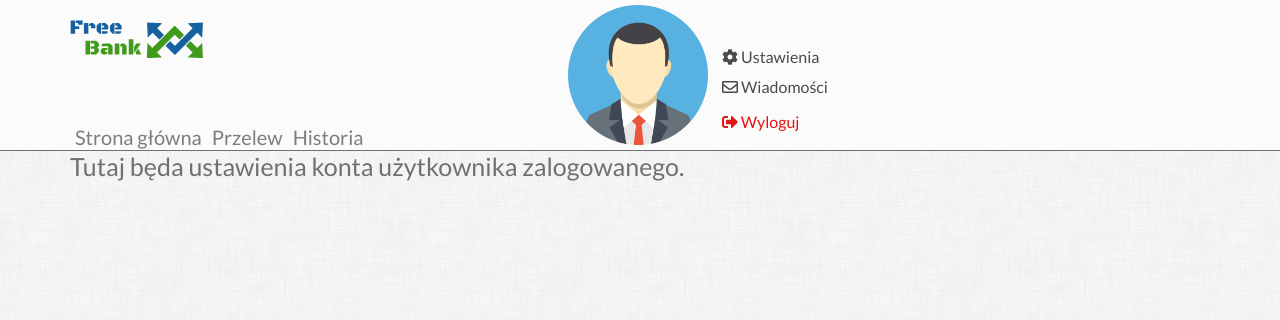
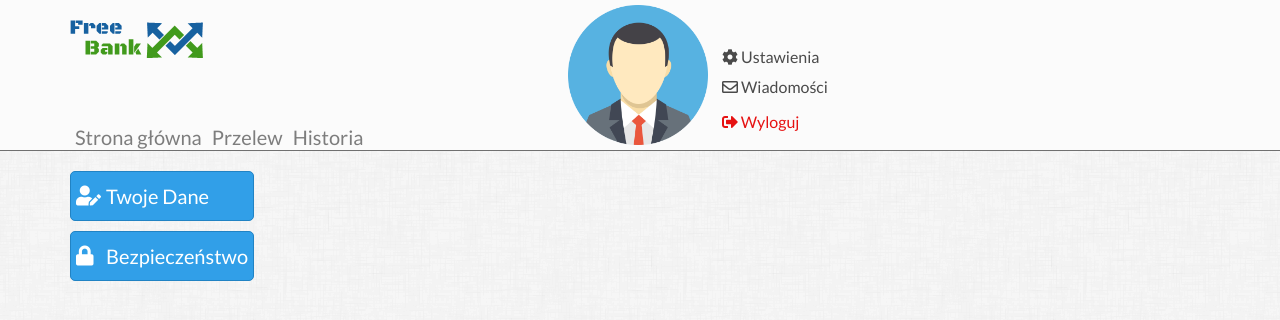
Before and after one commit to jkindly/bank, a Symfony app: template templates/user_settings/settings.html.twig in a window 1280 px wide. Shown: the top 320 px of the page. Run offline with Twig, Linux system fonts and the light colour scheme; the template is opened without the code that fills it, so the values that code supplies are empty; some libraries are stand-ins or nearby versions.

Commit message:
creating user settings

```diff
--- a/public/css/main.css
+++ b/public/css/main.css
@@ -139,9 +139,14 @@ button:focus { outline: none; }
 
 
 /* START BOOTSTRAP SELF-CONFIG*/
+.container {
+    padding: 20px 0 0 0 !important;
+}
+
 .nav-link {
     font-size: 2rem;
     padding-bottom: 0 !important;
+    /*padding-left: 0 !important;*/
     margin: 0 !important;
     outline: 0;
 }
@@ -789,3 +794,89 @@ td > .fa-times-circle {
     text-align: center;
 }
 /* END CONTENT OF TRANSFER QUEUE */
+
+
+/* START CONTENT OF USER SETTINGS */
+.user-settings-container {
+    /*border: 1px solid black;*/
+    display: flex;
+    flex-direction: row;
+}
+
+.user-settings-options {
+    /*display: flex;*/
+    /*flex-direction: row;*/
+    /*!*align-items: center;*!*/
+    /*!*align-content: center;*!*/
+    /*justify-content: center;*/
+}
+
+.user-settings-content {
+    /*border: 1px solid black;*/
+    position: relative;
+    margin-left: 50px;
+    min-width: 500px;
+}
+
+.user-settings-option {
+    border: 1px solid #2183C4;
+    -webkit-border-radius: 5px;
+    -moz-border-radius: 5px;
+    border-radius: 5px;
+    height: 50px;
+    margin-bottom: 10px;
+    cursor: pointer;
+    display: flex;
+    align-items: center;
+    padding: 5px;
+    /*justify-content: space-around;*/
+    /*width: 100px;*/
+    -webkit-user-select: none;
+    -moz-user-select: none;
+    -ms-user-select: none;
+    user-select: none;
+    background-color: #319FE8;
+    color: #fff;
+}
+
+.user-settings-option:hover {
+    background-color: #52B9FD;
+}
+
+.user-settings-option i {
+    /*border: 1px solid black;*/
+    width: 30px;
+}
+
+.settings-user-data-bar {
+    background-color: #319FE8;
+}
+
+.user-data-info {
+    display: flex;
+    flex-direction: row;
+    /*justify-content: space-around;*/
+}
+
+.user-data-info > p {
+    min-width: 300px;
+    margin-right: 50px;
+}
+
+.user-settings-content-header {
+    width: 100%;
+    border-bottom: 1px solid black;
+    margin-bottom: 30px;
+    padding-top: 0 !important;
+}
+
+.edit-user-data-btn {
+    height: 20px;
+    font-size: 1.4rem;
+    line-height: 1;
+    -webkit-border-radius: 5px;
+    -moz-border-radius: 5px;
+    border-radius: 5px;
+    cursor: pointer;
+}
+/* END CONTENT OF USER SETTINGS */
--- /dev/null
+++ b/public/js/user-settings.js
@@ -0,0 +1,23 @@
+(function($) {
+    let loading = $('.loading');
+
+    $('.settings-user-data-bar').click(function() {
+        $.ajax({
+            url: '/settings/ajaxUserData',
+            dataType: 'json',
+            async: true,
+            cache: false,
+            beforeSend: function() {
+                $(this).html('');
+                loading.show();
+            },
+            success: function(data) {
+                $('.user-settings-content').html(data);
+            },
+            complete: function() {
+                loading.hide();
+            }
+        });
+    });
+
+}(jQuery));
--- a/templates/base.html.twig
+++ b/templates/base.html.twig
@@ -70,7 +70,7 @@
     </div>
 {% endblock %}
 
-<div class="container p-0">
+<div class="container">
     <div class="row">
         {% if app.session.get('transferHash') and app.request.get('_route') != 'transfer_domestic_verify_code' %}
             <div class="unfinished-transfer-alert">
--- a/templates/user_settings/settings.html.twig
+++ b/templates/user_settings/settings.html.twig
@@ -3,5 +3,27 @@
 {% block title %}Ustawienia{% endblock %}
 
 {% block body %}
-    <h1>Tutaj będa ustawienia konta użytkownika zalogowanego.</h1>
+    <main>
+        <div class="user-settings-container">
+            <section class="user-settings-options">
+                <div class="user-settings-option settings-user-data-bar">
+                    <i class="fas fa-user-edit"></i>
+                    Twoje Dane
+                </div>
+                <div class="user-settings-option settings-security-bar">
+                    <i class="fas fa-lock"></i>
+                    Bezpieczeństwo
+                </div>
+            </section>
+            <section class="user-settings-content">
+                <div class="loading">
+                    <img src="{{ asset('img/loading.gif') }}" width="150px" height="150px" alt="Ładowanie">
+                </div>
+            </section>
+        </div>
+    </main>
 {% endblock %}
+{% block javascripts %}
+{{ parent() }}
+<script src="{{ asset('js/user-settings.js') }}"></script>
+{% endblock %}
```
Also changed, not shown: src/Controller/UserSettingsController.php (+15 -0 lines), templates/user_settings/__user_data.html.twig (added, +43 -0 lines).
